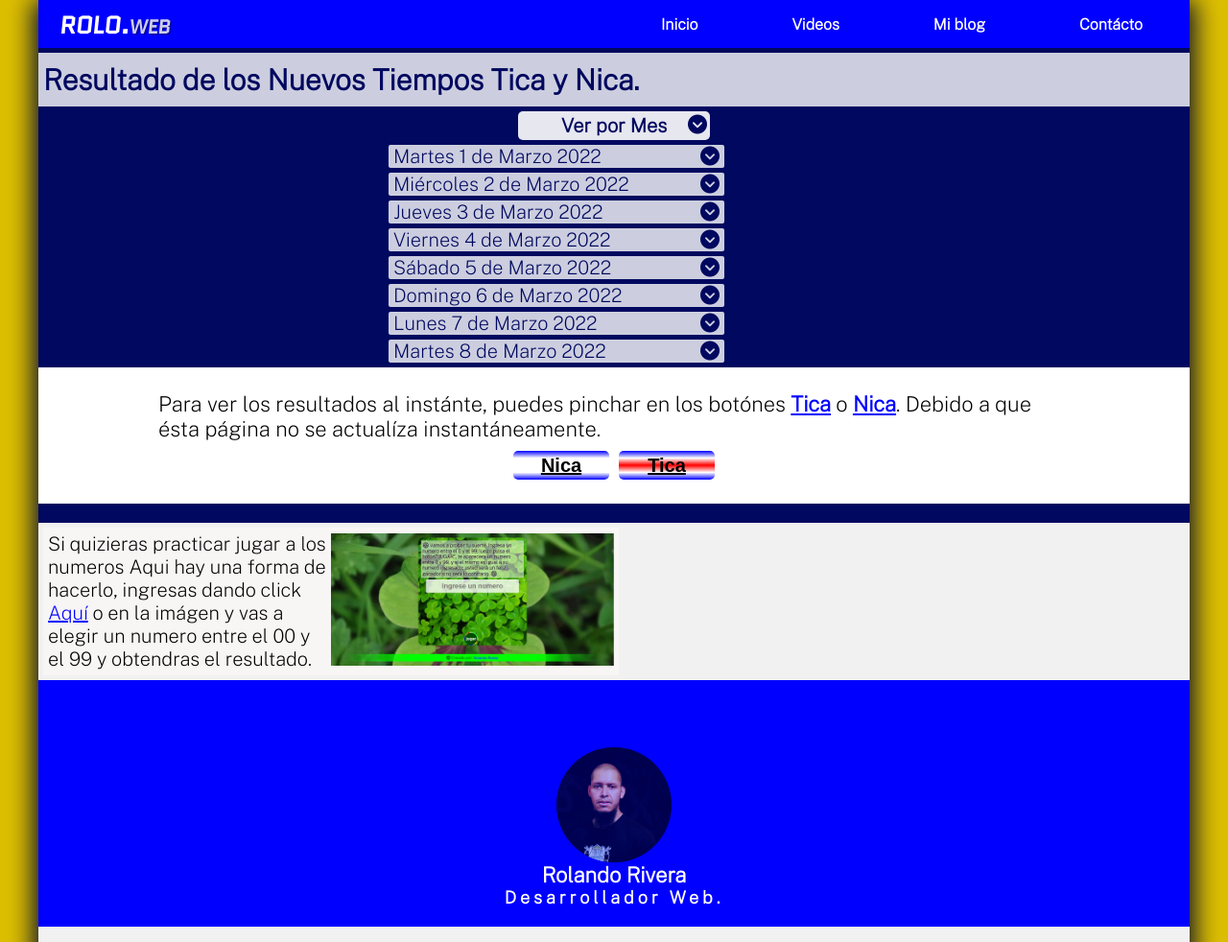
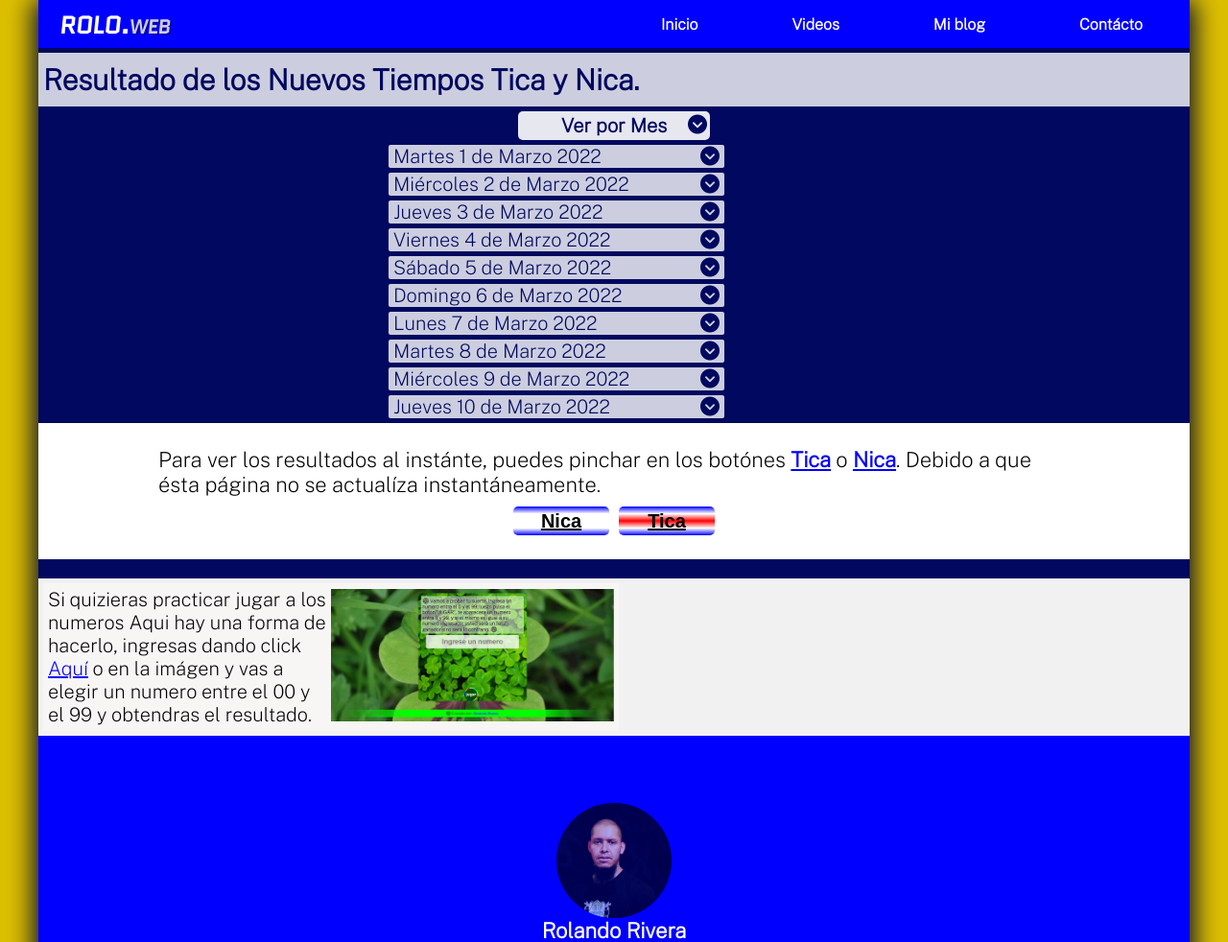
Before and after one commit to rolandoWe/roloweb, a PHP site: page /tiempos.php in a window 1280 px wide. Shown: the top 982 px of the page at 96% size. Run offline with PHP 8.4, Linux system fonts and the light colour scheme; some libraries are stand-ins or nearby versions.

Commit message:
Add files via upload

```diff
--- a/tiemXmes/tiempoMarzo2022.php
+++ b/tiemXmes/tiempoMarzo2022.php
@@ -359,3 +359,93 @@
         </div>
 
 </div>
+<div class="grupo_datos marzo">
+        <p class="flecha">Miércoles 9 de Marzo 2022<i class="fas fa-chevron-circle-down"></i></p>
+        <div class="datos">
+            <p>Nicaragua</p>
+            <table class="tabla">
+                <tr>
+                    <td>11 am</td>
+                    <td>Salió</td>
+                    <td>21</td>
+                </tr>
+                <tr>
+                    <td>3 pm</td>
+                    <td>Salió</td>
+                    <td>69</td>
+                </tr>
+                <!-- <tr>
+                    <td>6 pm</td>
+                    <td>Salió</td>
+                    <td>99</td>
+                </tr>        -->
+                <tr>
+                    <td>9 pm</td>
+                    <td>Salió</td>
+                    <td>77</td>
+                </tr>
+            </table>
+            <p>Costa Rica</p>
+            <table class="tabla">
+               <tr>
+                   <td>1 pm</td>
+                   <td>Salió</td>
+                   <td>33</td>
+                   <td class="col_celda"> <span class="bola_R">Bola</span> </td>
+               </tr>
+               <tr>
+                   <td>7 pm</td>
+                   <td>Salió</td>
+                   <td>77</td>
+                   <td class="col_celda"> <span class="bola_B">Bola</span> </td>
+               </tr>
+
+            </table>
+        </div>
+
+</div>
+<div class="grupo_datos marzo">
+        <p class="flecha">Jueves 10 de Marzo 2022<i class="fas fa-chevron-circle-down"></i></p>
+        <div class="datos">
+            <p>Nicaragua</p>
+            <table class="tabla">
+                <tr>
+                    <td>11 am</td>
+                    <td>Salió</td>
+                    <td>89</td>
+                </tr>
+                <tr>
+                    <td>3 pm</td>
+                    <td>Salió</td>
+                    <td>06</td>
+                </tr>
+                <!-- <tr>
+                    <td>6 pm</td>
+                    <td>Salió</td>
+                    <td>99</td>
+                </tr>        -->
+                <tr>
+                    <td>9 pm</td>
+                    <td>Salió</td>
+                    <td>52</td>
+                </tr>
+            </table>
+            <p>Costa Rica</p>
+            <table class="tabla">
+               <tr>
+                   <td>1 pm</td>
+                   <td>Salió</td>
+                   <td>20</td>
+                   <td class="col_celda"> <span class="bola_B">Bola</span> </td>
+               </tr>
+               <tr>
+                   <td>7 pm</td>
+                   <td>Salió</td>
+                   <td>61</td>
+                   <td class="col_celda"> <span class="bola_B">Bola</span> </td>
+               </tr>
+
+            </table>
+        </div>
+
+</div>
```
